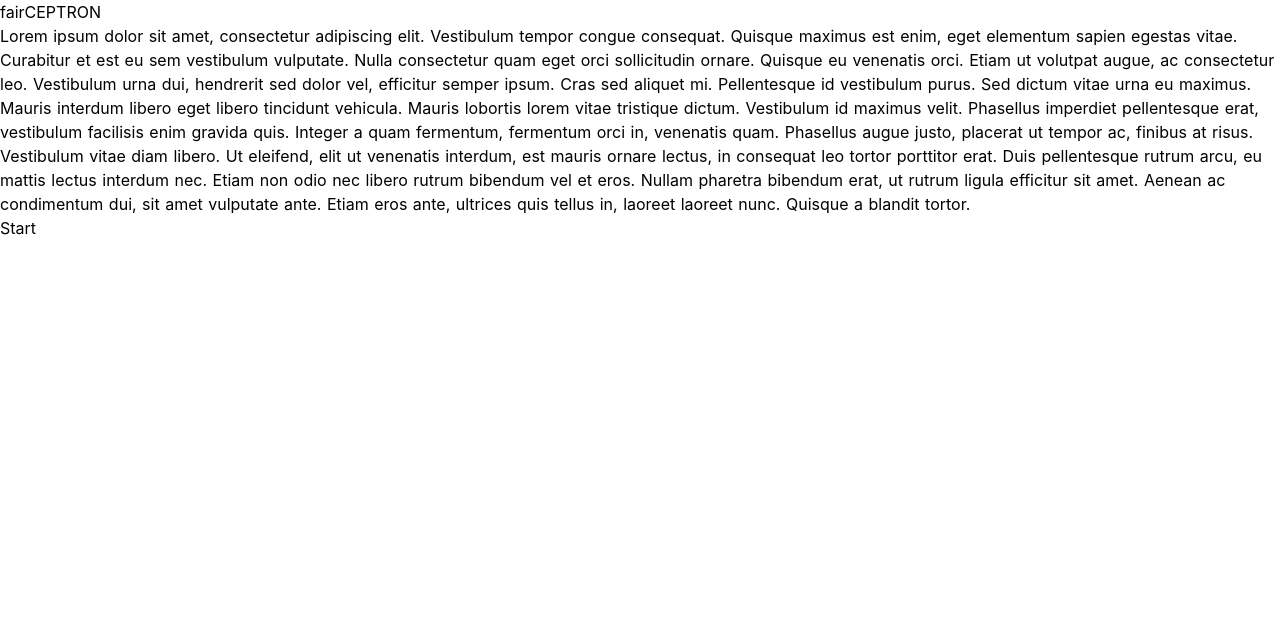
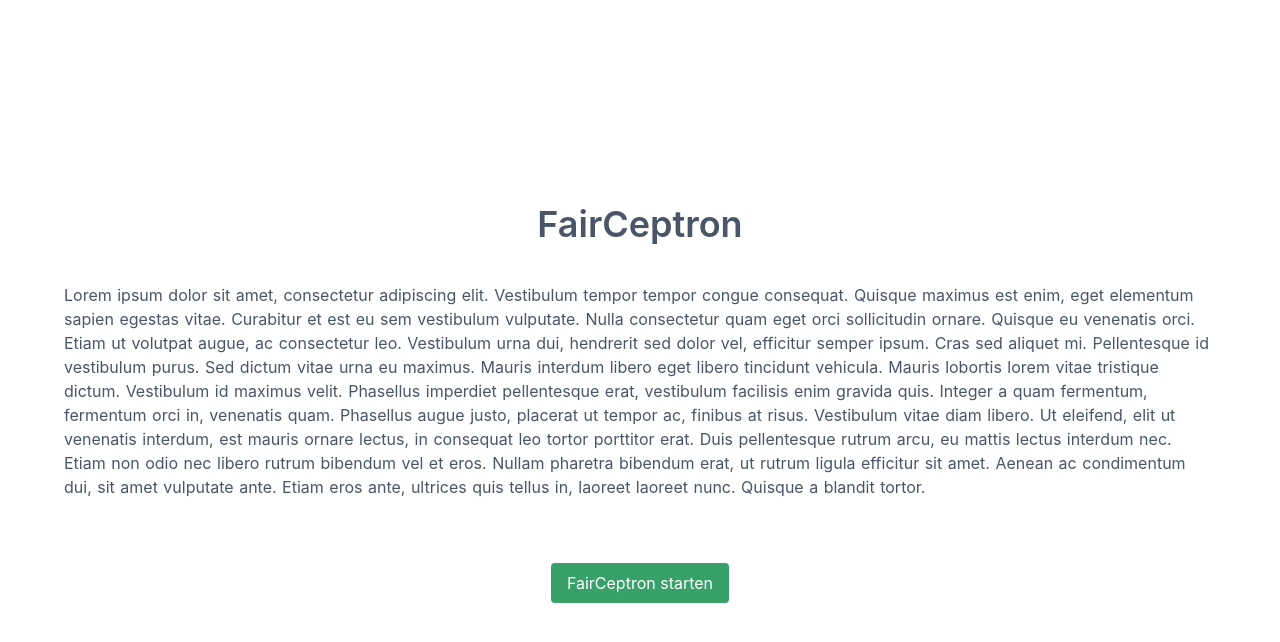
Before and after one commit to cssh-rwth/fairceptron, a Nuxt app: page / in a window 1280 px wide. Shown: the top 642 px of the page. Built offline with nearby package versions, Linux system fonts and the light colour scheme; what @tailwindcss/custom-forms would draw is missing.

Commit message:
Style the landing page

```diff
--- a/components/RatingBar.vue
+++ b/components/RatingBar.vue
@@ -1,7 +1,7 @@
 <template>
   <div class="w-full sm:px-8">
     <form
-      class="w-full max-w-4xl p-4 mb-4 sm:mb-8 lg:mb-16 xl:mb-32 mx-auto flex flex-wrap items-end justify-center"
+      class="w-full max-w-4xl p-4 mb-4 sm:mb-8 lg:mb-16 mx-auto flex flex-wrap items-end justify-center"
       @submit.prevent="handleSubmit"
     >
       <div class="flex flex-grow items-end relative justify-center">
@@ -71,4 +71,7 @@ export default {
   @apply bg-gray-200;
   @apply cursor-default;
 }
+.button:hover {
+  @apply bg-gray-700;
+}
 </style>
--- a/pages/index.vue
+++ b/pages/index.vue
@@ -1,32 +1,55 @@
 <template>
-  <div>
-    <h1>fairCEPTRON</h1>
-    <div>
+  <div class="max-w-6xl min-h-screen mx-auto flex flex-col justify-center">
+    <h1
+      class="self-end text-4xl font-semibold text-gray-700 w-full text-center mb-8"
+    >
+      FairCeptron
+    </h1>
+    <div class="text-gray-700 mb-16">
       Lorem ipsum dolor sit amet, consectetur adipiscing elit. Vestibulum tempor
-      congue consequat. Quisque maximus est enim, eget elementum sapien egestas
-      vitae. Curabitur et est eu sem vestibulum vulputate. Nulla consectetur
-      quam eget orci sollicitudin ornare. Quisque eu venenatis orci. Etiam ut
-      volutpat augue, ac consectetur leo. Vestibulum urna dui, hendrerit sed
-      dolor vel, efficitur semper ipsum. Cras sed aliquet mi. Pellentesque id
-      vestibulum purus. Sed dictum vitae urna eu maximus. Mauris interdum libero
-      eget libero tincidunt vehicula. Mauris lobortis lorem vitae tristique
-      dictum. Vestibulum id maximus velit. Phasellus imperdiet pellentesque
-      erat, vestibulum facilisis enim gravida quis. Integer a quam fermentum,
-      fermentum orci in, venenatis quam. Phasellus augue justo, placerat ut
-      tempor ac, finibus at risus. Vestibulum vitae diam libero. Ut eleifend,
-      elit ut venenatis interdum, est mauris ornare lectus, in consequat leo
-      tortor porttitor erat. Duis pellentesque rutrum arcu, eu mattis lectus
-      interdum nec. Etiam non odio nec libero rutrum bibendum vel et eros.
-      Nullam pharetra bibendum erat, ut rutrum ligula efficitur sit amet. Aenean
-      ac condimentum dui, sit amet vulputate ante. Etiam eros ante, ultrices
-      quis tellus in, laoreet laoreet nunc. Quisque a blandit tortor.
+      tempor congue consequat. Quisque maximus est enim, eget elementum sapien
+      egestas vitae. Curabitur et est eu sem vestibulum vulputate. Nulla
+      consectetur quam eget orci sollicitudin ornare. Quisque eu venenatis orci.
+      Etiam ut volutpat augue, ac consectetur leo. Vestibulum urna dui,
+      hendrerit sed dolor vel, efficitur semper ipsum. Cras sed aliquet mi.
+      Pellentesque id vestibulum purus. Sed dictum vitae urna eu maximus. Mauris
+      interdum libero eget libero tincidunt vehicula. Mauris lobortis lorem
+      vitae tristique dictum. Vestibulum id maximus velit. Phasellus imperdiet
+      pellentesque erat, vestibulum facilisis enim gravida quis. Integer a quam
+      fermentum, fermentum orci in, venenatis quam. Phasellus augue justo,
+      placerat ut tempor ac, finibus at risus. Vestibulum vitae diam libero. Ut
+      eleifend, elit ut venenatis interdum, est mauris ornare lectus, in
+      consequat leo tortor porttitor erat. Duis pellentesque rutrum arcu, eu
+      mattis lectus interdum nec. Etiam non odio nec libero rutrum bibendum vel
+      et eros. Nullam pharetra bibendum erat, ut rutrum ligula efficitur sit
+      amet. Aenean ac condimentum dui, sit amet vulputate ante. Etiam eros ante,
+      ultrices quis tellus in, laoreet laoreet nunc. Quisque a blandit tortor.
     </div>
-    <nuxt-link to="/questions/1">Start</nuxt-link>
+    <div class="w-full text-center">
+      <button
+        type="submit"
+        class="bg-green-600 hover:bg-green-700 text-white rounded px-4 py-2"
+        @click.prevent="startSurvey()"
+      >
+        {{ startDE }}
+      </button>
+    </div>
   </div>
 </template>
 
 <script>
-export default {}
+export default {
+  data() {
+    return {
+      startDE: 'FairCeptron starten'
+    }
+  },
+  methods: {
+    startSurvey() {
+      this.$router.push('/questions/1')
+    }
+  }
+}
 </script>
 
 <style scoped></style>
```
